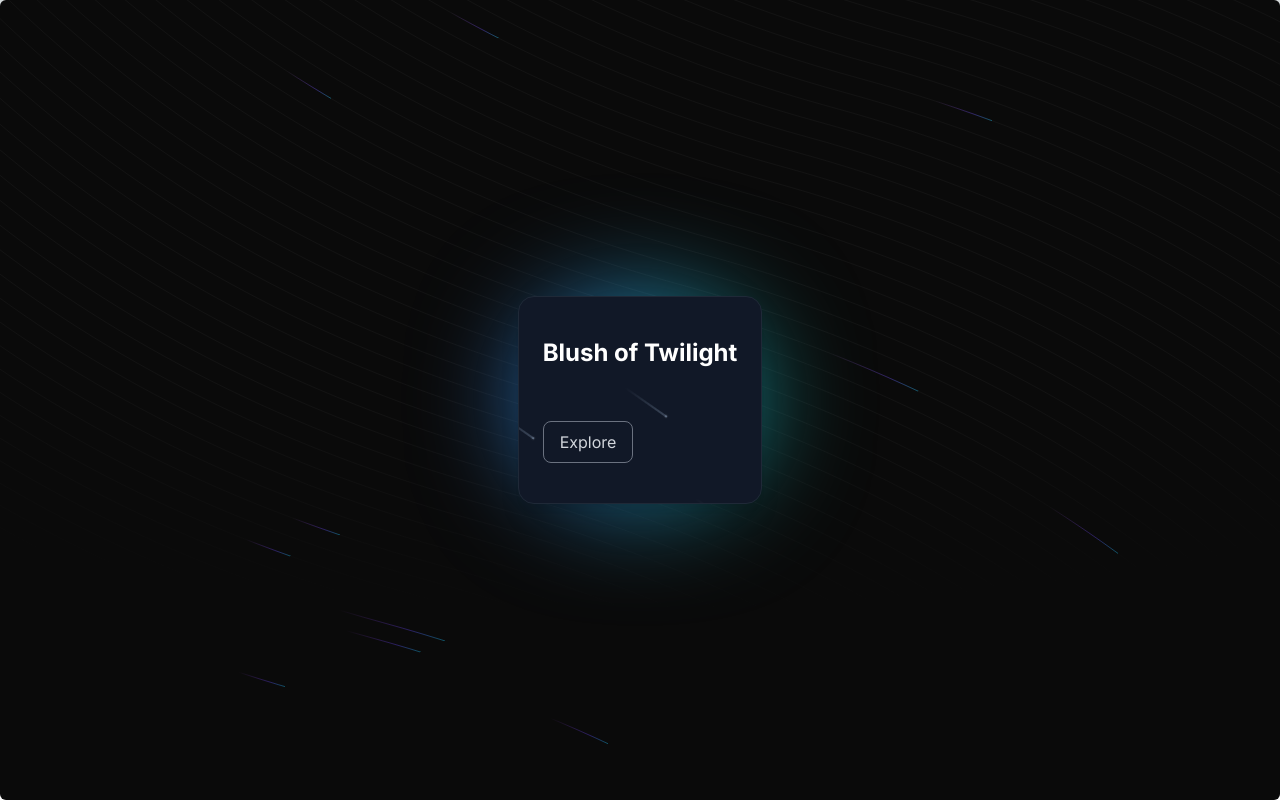
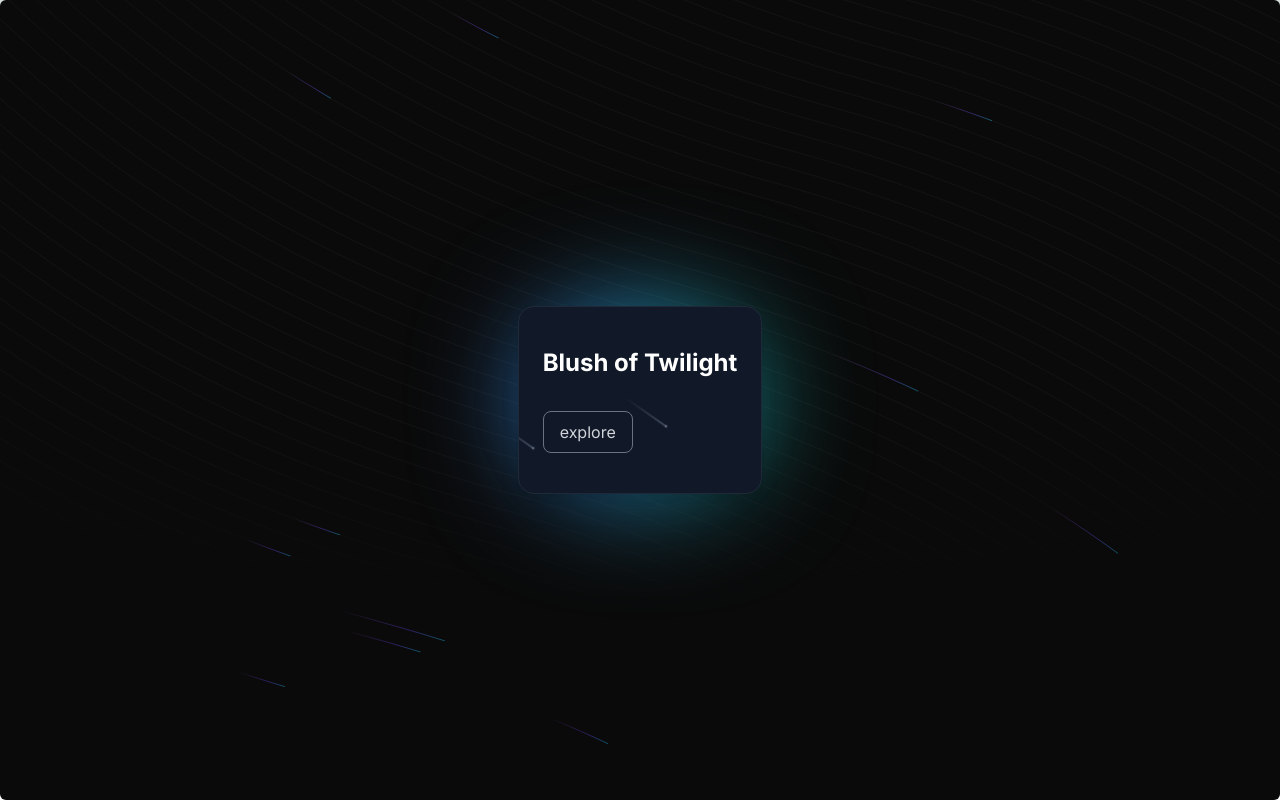
Before and after one commit to Muhammad-Owais-Warsi/Poemify, a Next.js app: page /poem in a window 1280 px wide. Built offline with nearby package versions, Linux system fonts and the light colour scheme.

Commit message:
adding save functionality to poem

```diff
--- a/src/app/poem/page.tsx
+++ b/src/app/poem/page.tsx
@@ -5,9 +5,11 @@ import { FormProvider } from "@/context/formContext"
 export default function Poem() {
     return(
 
-           <FormProvider>
-             <PoemBackground/>
+           <FormProvider >
+            <PoemBackground/>
            </FormProvider>
+
+
 
     )
 }
--- a/src/components/poemBackground.tsx
+++ b/src/components/poemBackground.tsx
@@ -1,12 +1,13 @@
-"use client";
-import React from "react";
+// "use client";
+import React, { createContext, useContext, useState } from "react";
+
 import { BackgroundBeams } from "./ui/background-beams";
 import { PoemCard } from "./poemCard";
 
 export function PoemBackground() {
   return (
 
-      <div className="h-screen w-full rounded-md bg-neutral-950 relative flex flex-col items-center justify-center antialiased">
+      <div className="h-screen  max-w-full rounded-md bg-neutral-950 relative flex flex-col items-center justify-center antialiased">
         <PoemCard />
         <BackgroundBeams />
       </div>
--- a/src/components/poemCard.tsx
+++ b/src/components/poemCard.tsx
@@ -1,10 +1,15 @@
+"use client"
 import React from "react";
 import { Meteors } from "./ui/meteors";
 import { PoemText } from "./poemText";
+import { useState } from "react";
+export function PoemCard() {
+  const [data,setdata]=useState(false)
+  const handle=async () :Promise<void>=>{
+    await setdata(true);
 
-
-export function PoemCard() {
-
+    window.print()
+  }
 
 
   return (
@@ -14,12 +19,12 @@ export function PoemCard() {
         <div className="relative shadow-xl bg-gray-900 border border-gray-800 px-6 py-10 h-full overflow-hidden rounded-2xl flex flex-col justify-between items-start">
 
 
-          <div className="font-normal text-base text-slate-500 mb-4 relative z-50 space-y-4">
+          <div className="font-normal text-base  text-slate-500 mb-4 relative z-50 space-y-4">
             <PoemText />
           </div>
 
-          <button className="border px-4 py-2 rounded-lg border-gray-500 text-gray-300">
-            Explore
+          <button  className="border px-4 py-2 rounded-lg border-gray-500 text-gray-300" onClick={handle}>
+            {data?"saved":"explore"}
           </button>
 
           {/* Meteor effect */}
--- a/src/components/poemText.tsx
+++ b/src/components/poemText.tsx
@@ -33,7 +33,7 @@ const poem = poemMatch ? poemMatch[1] : "";
 
   return (
     <>
-      <h1 className="font-bold text-2xl text-white mb-4 relative z-50">
+      <h1 className="font-bold text-2xl text-white mb-4  relative z-50">
         {title || "Blush of Twilight"}
       </h1>
       <TextGenerateEffect words={poem} />
--- a/src/components/ui/modal.tsx
+++ b/src/components/ui/modal.tsx
@@ -1,10 +1,12 @@
+import React from 'react'
 type ModalType = {
   setIsModal: (value: boolean) => void;
   url:string;
 }
 
 const ModalBox: React.FC<ModalType> = ({ setIsModal,url }) => {
-  return (
+  return <>
+  (
     <div className="flex flex-col items-center justify-center">
       <img src={url} alt="Image" />
       <button
@@ -14,7 +16,8 @@ const ModalBox: React.FC<ModalType> = ({ setIsModal,url }) => {
         Close
       </button>
     </div>
-  );
-};
+  )
+</>
+}
 
-export default ModalBox;
+// export default ModalBox
--- a/src/components/ui/text-generate-effect.tsx
+++ b/src/components/ui/text-generate-effect.tsx
@@ -34,7 +34,7 @@ export const TextGenerateEffect = ({
               key={word + idx}
               className="dark:text-white text-black opacity-0"
             >
-              {word}{" "}
+              {word}{"\n"}
             </motion.span>
           );
         })}
@@ -46,7 +46,7 @@ export const TextGenerateEffect = ({
     <div className={cn("font-bold", className)}>
       <div className="mt-4">
         <div className=" dark:text-white text-black text-sm leading-snug tracking-wide">
-          <pre>{renderWords()}</pre>
+          {renderWords()}
         </div>
       </div>
     </div>
```
Also changed, not shown: 1 other file (tests, documents, lock files or other folders).
